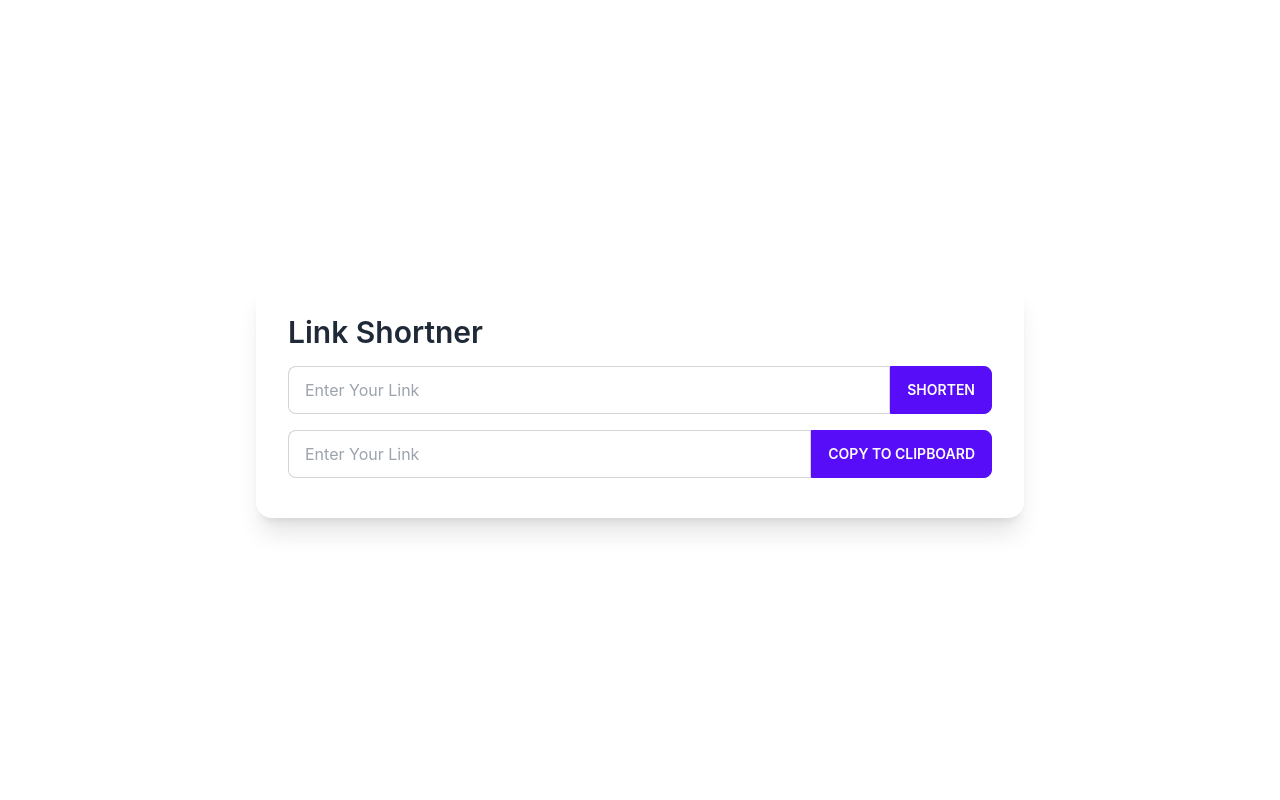
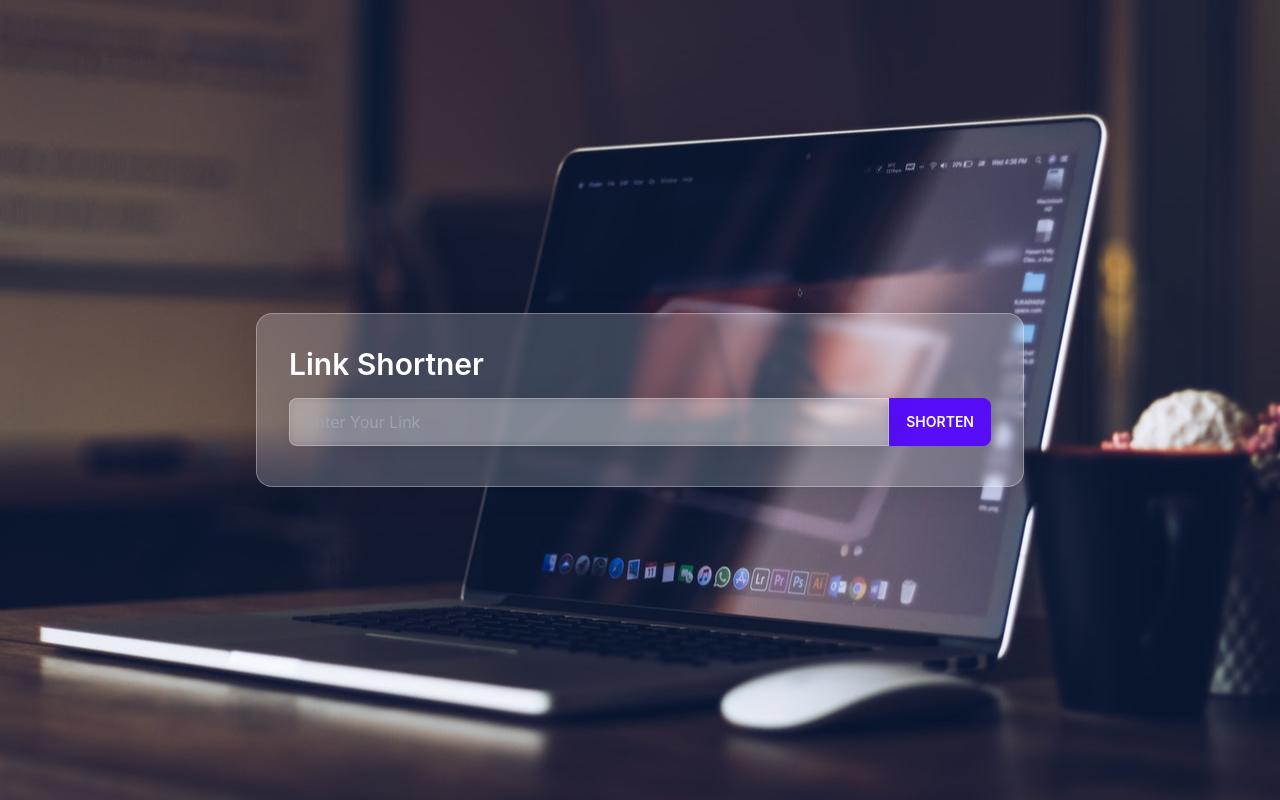
Before and after one commit to devmhimran/link-shortner, a React (Create React App) app in the folder link-shortner/: page / in a window 1280 px wide. Built offline with nearby package versions, Linux system fonts and the light colour scheme.

Commit message:
Added API & Update Background

```diff
--- /dev/null
+++ b/link-shortner/src/Component/Home/Home.css
@@ -0,0 +1,17 @@
+body {
+    background-color: brown;
+    background-image: url('../../../public/link-shortner-bg.jpg');
+    background-repeat: no-repeat;
+    background-attachment: fixed;
+    background-position: center center;
+    background-size: cover;
+}
+
+.card, .link_input, .link_output {
+    background: rgba(255, 255, 255, 0.2);
+    border-radius: 16px;
+    box-shadow: 0 4px 30px rgba(0, 0, 0, 0.1);
+    backdrop-filter: blur(5px);
+    -webkit-backdrop-filter: blur(5px);
+    border: 1px solid rgba(255, 255, 255, 0.3);
+}
--- a/link-shortner/src/Component/Home/Home.js
+++ b/link-shortner/src/Component/Home/Home.js
@@ -1,29 +1,54 @@
 import React from 'react';
+import { useState } from 'react';
+import { useEffect } from 'react';
 import { Link } from 'react-router-dom';
+import './Home.css';
 
 const Home = () => {
+    const [shortenLink, setShortenLink] = useState('');
+    // console.log(shortenLink.result.short_link3);
     const handleLink = (e) => {
         e.preventDefault();
         const link = e.target.inputLink.value;
-        console.log(link);
+
+        fetch(`https://api.shrtco.de/v2/shorten?url=${link}`, {
+            method: 'POST'
+        })
+            .then(res => res.json())
+            .then(des => setShortenLink(des))
+
+        console.log(shortenLink);
+    }
+    const handleCopyLink = (e) => {
+
     }
     return (
-        <div className='container mx-auto w-full h-screen flex items-center'>
-            <div className="card shadow-xl w-3/5 mx-auto">
+        <div className='link__shortner__container container mx-auto w-full h-screen flex items-center'>
+            <div className="card shadow-xl w-3/5 mx-auto rounded-none">
                 <div className="card-body">
-                    <h1 className='text-3xl font-semibold'>Link Shortner</h1>
+                    <h1 className='text-3xl font-semibold text-white'>Link Shortner</h1>
                     <form onSubmit={handleLink}>
                         <div className="form-control">
-                            <label className="input-group my-2">
-                                <input name='inputLink' type="text" placeholder="Enter Your Link" className="input input-bordered w-full" />
+                            <label className="input-group my-2 rounded-none">
+                                <input name='inputLink' type="text" placeholder="Enter Your Link" className="link_input input input-bordered text-white w-full" />
                                 <button className='btn btn-primary'>Shorten</button>
                             </label>
-                            <label className="input-group my-2">
-                                <input type="text" placeholder="Enter Your Link" className="input input-bordered w-full" />
-                                <button className='btn btn-primary'>Copy to clipboard</button>
-                            </label>
+
                         </div>
                     </form>
+                    <>
+                    {
+                        shortenLink &&
+                        (<form onSubmit={handleCopyLink}>
+                            <div className="form-control">
+                                <label className="input-group my-2 rounded-none justify-center">
+                                    <input type="text" placeholder="Enter Your Link" defaultValue={shortenLink.result.short_link3} className="link_output input input-bordered text-white w-1/2 " />
+                                    <button className='btn btn-primary'>Copy to clipboard</button>
+                                </label>
+                            </div>
+                        </form>)
+                    }
+                    </>
                 </div>
             </div>
         </div>
```
Also changed, not shown: link-shortner/public/link-shortner-bg.jpg (added).
